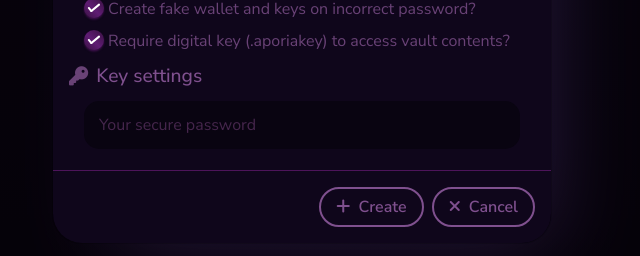
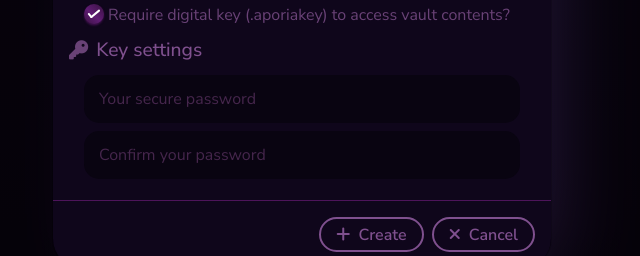
Before and after one commit to ViniMacacari/aporia-vault, an Angular app: page / in a window 1280 px wide. Shown: the part 415-671 px from the top of the page, without its empty margins (338-978 px from the left). Built offline with nearby package versions, Linux system fonts and the light colour scheme; no server answers.

Commit message:
feat: update dialog new vault component and styles

```diff
--- a/src/app/components/button/button.component.scss
+++ b/src/app/components/button/button.component.scss
@@ -5,7 +5,7 @@
     padding: 0px 15px;
 
     width: fit-content;
-    height: 40px;
+    height: 35px;
 
     font-family: 'Nunito Sans';
     font-weight: 600;
--- a/src/app/components/dialog-new-vault/dialog-new-vault.component.html
+++ b/src/app/components/dialog-new-vault/dialog-new-vault.component.html
@@ -19,8 +19,9 @@
                             (checkedChange)="onImportBtcAddressChange($event)"></app-checkbox>
                         <div [@elementTransition]="importBtcAddress ? 'visible' : 'hidden'"
                             (@elementTransition.done)="onTextareaAnimationDone($event)">
-                            <app-textarea [border]="validAddress ? 'green' : 'red'" [placeholder]="'Your private key or seed prhase'"
-                                [(model)]="btcAddress" (modelChange)="onBtcAddressChange($event)"></app-textarea>
+                            <app-textarea [border]="validAddress ? 'green' : 'red'"
+                                [placeholder]="'Your private key or seed prhase'" [(model)]="btcAddress"
+                                (modelChange)="onBtcAddressChange($event)"></app-textarea>
                         </div>
                     </div>
 
@@ -42,8 +43,10 @@
                         <h2 class="mb-0">Key settings</h2>
                     </div>
                     <div class="vault-settings gap-2 d-flex flex-column">
-                        <app-input [type]="'text'" [placeholder]="'Your secure password'"
+                        <app-input [type]="'password'" [placeholder]="'Your secure password'"
                             [(model)]="securePassword"></app-input>
+                        <app-input [type]="'password'" [placeholder]="'Confirm your password'"
+                            [(model)]="confirmSecurePassword"></app-input>
                     </div>
                 </div>
             </div>
--- a/src/app/components/dialog-new-vault/dialog-new-vault.component.ts
+++ b/src/app/components/dialog-new-vault/dialog-new-vault.component.ts
@@ -60,6 +60,7 @@ export class DialogNewVaultComponent {
   digitalKey: boolean = true
 
   securePassword: string = ''
+  confirmSecurePassword: string = ''
 
   constructor(
     private keyType: KeyTypeDetectorService
--- a/src/styles.scss
+++ b/src/styles.scss
@@ -6,6 +6,10 @@
 html,
 body {
     height: 100%;
+}
+
+* {
+    user-select: none;
 }
 
 // Text styles
```
Also changed, not shown: 1 other file (tests, documents, lock files or other folders).
